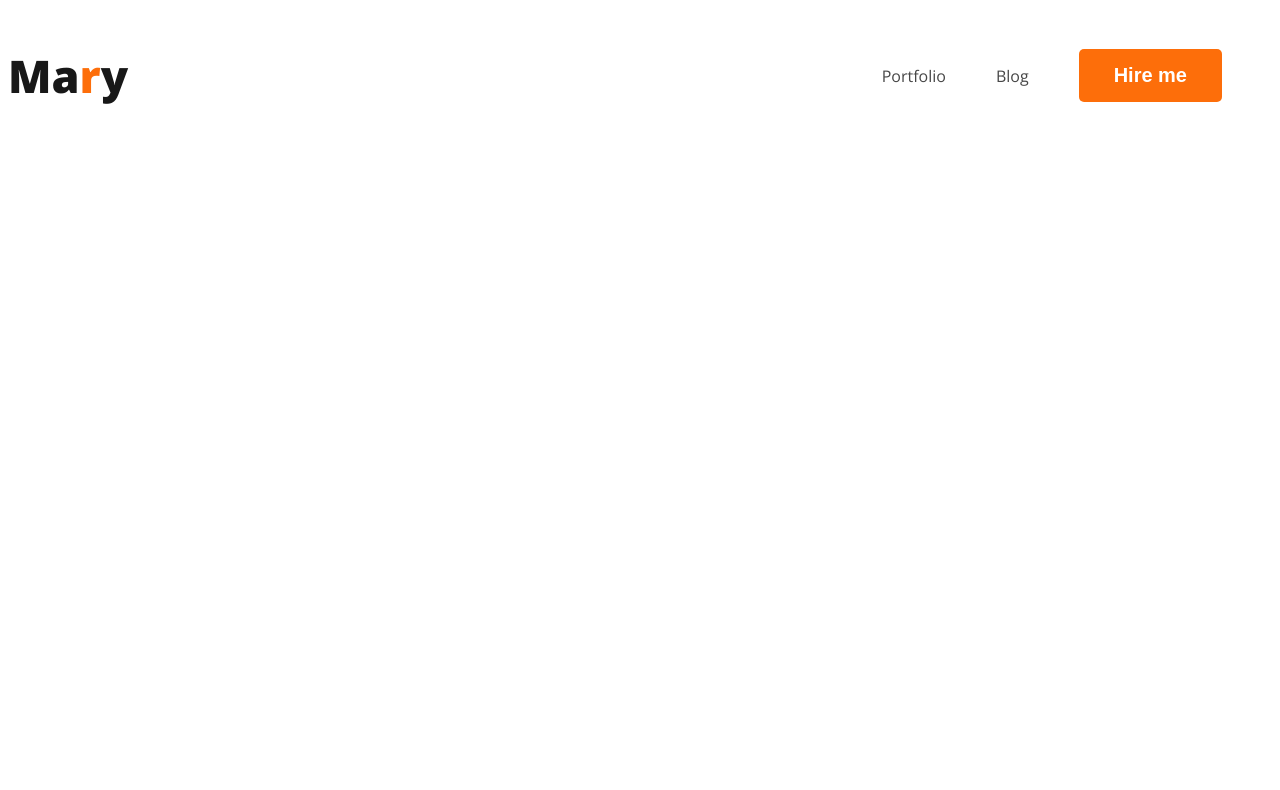
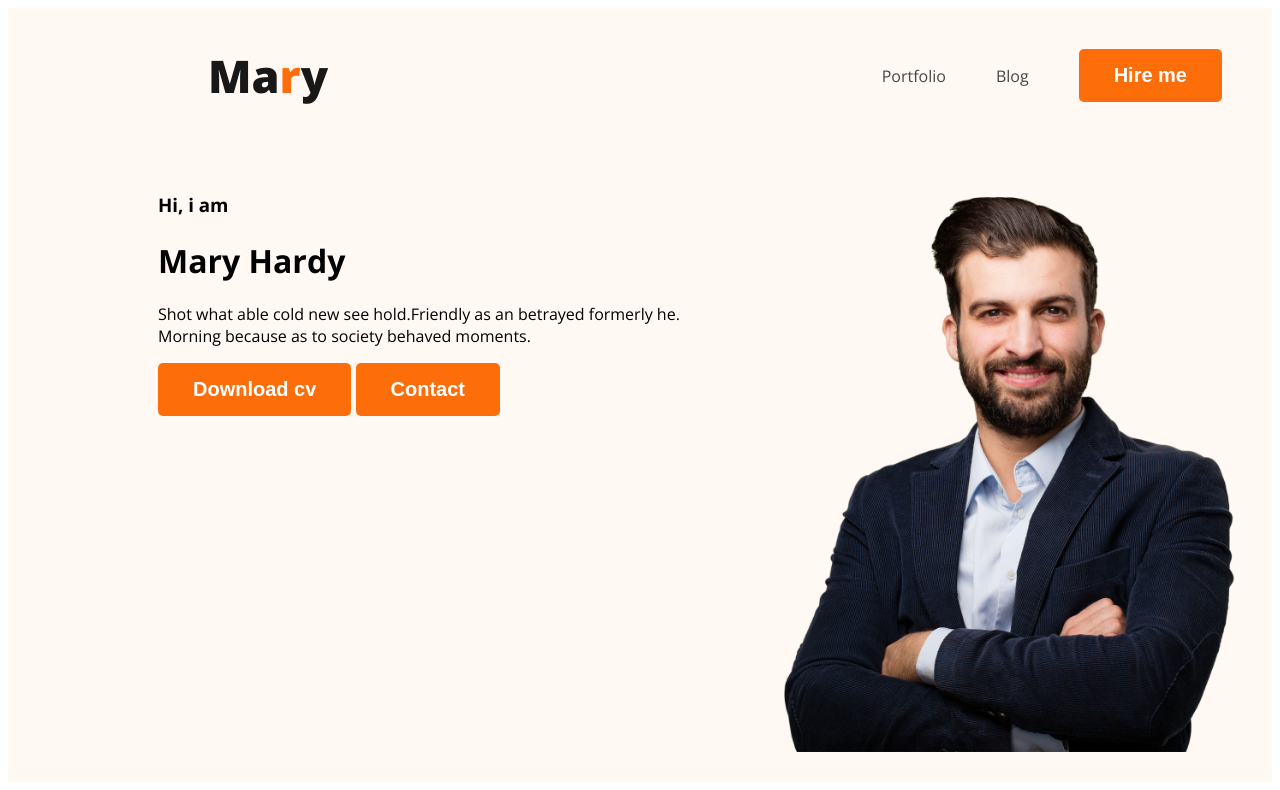
Before and after one commit to Nadiazerin/Webdeveloper-portfolio, a plain HTML site: page index.html in a window 1280 px wide. Drawn offline with nearby package versions, Linux system fonts and the light colour scheme.

Commit message:
added next part

```diff
--- a/index.html
+++ b/index.html
@@ -10,7 +10,7 @@
     <link rel="stylesheet" href="styles/portfolio.css">
 </head>
 <body>
-    <header>
+    <header class="header">
         <nav>
             <h2 class="nav-title" > Ma<span class="text-primary">r</span>y</h2>
             <ul>
@@ -19,6 +19,23 @@
     <li> <button class="btn-primary"> Hire me</button></li>
             </ul>
         </nav>
+        <div class="banner">
+            <div>
+                <h3 class="banner-gretting">
+                    Hi, i am
+                </h3>
+                <h1 class="banner-title">
+                    Mary Hardy
+                </h1>
+                <p>
+Shot what able cold new see hold.Friendly as an betrayed formerly he. Morning because as to society behaved moments.
+                </p>
+                <button class="btn-primary"> Download cv</button>
+                <button class="btn-primary"> Contact</button>
+            </div>
+            <img  class="profile-pic"  src="images/hardy.png" alt="">
+
+        </div>
 
     </header>
     <main>
--- a/styles/portfolio.css
+++ b/styles/portfolio.css
@@ -13,6 +13,7 @@ body { font-family: 'Open Sans', sans-serif;
     font-style:normal;
     font-weight: 800;
     line-height: normal;
+    padding: 0 200px;
 
 } .text-primary{
     color:#FD6E0A;
@@ -41,3 +42,14 @@ nav a{
     text-decoration: none;
     color:#474747
 }
+/* header related styles*/
+.header{
+    background-color: #FFF8F3;
+}
+.banner{
+    padding: 30px 30px 30px 150px;
+    display: flex;
+}
+.profile-pic{
+    width: 500px;
+}
```
